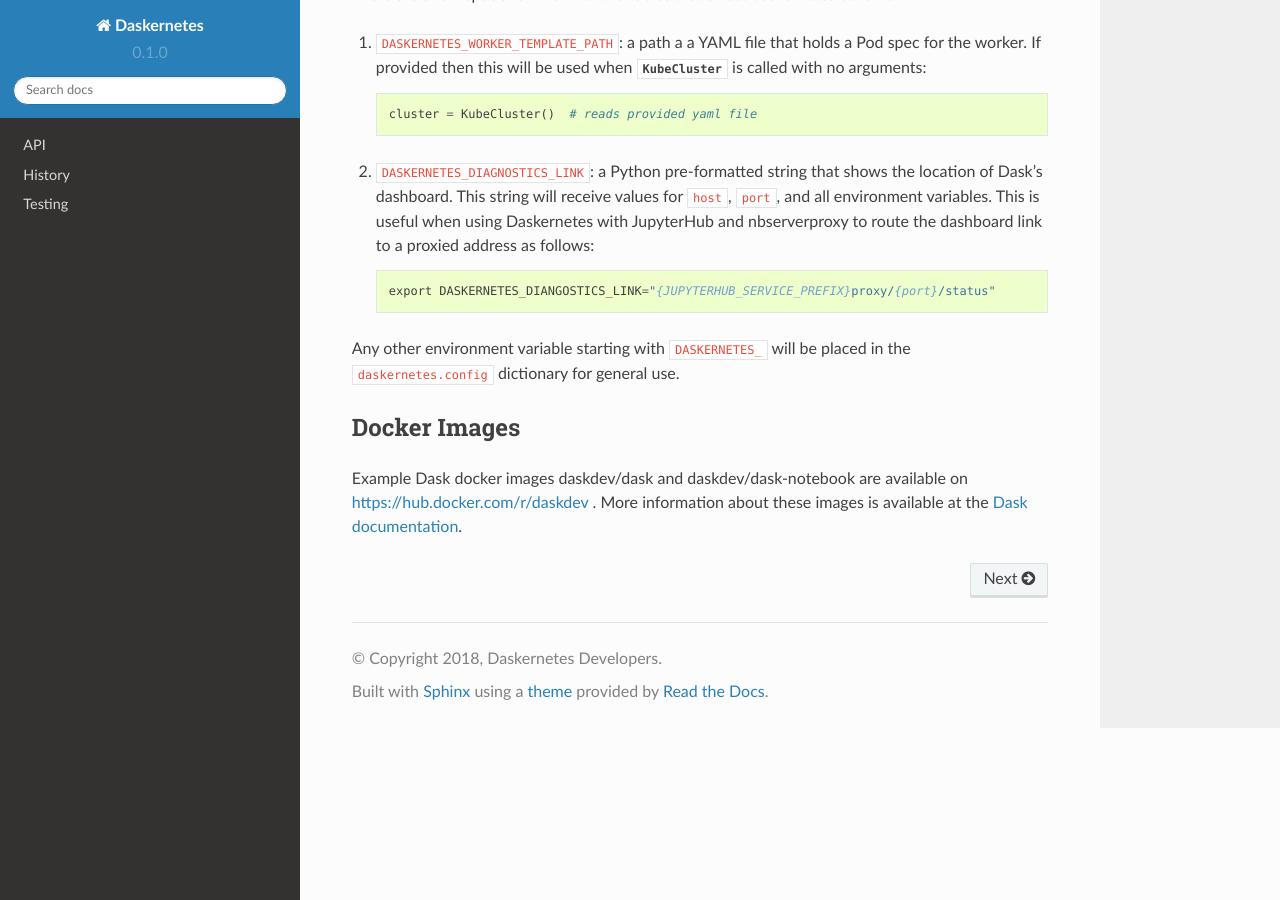
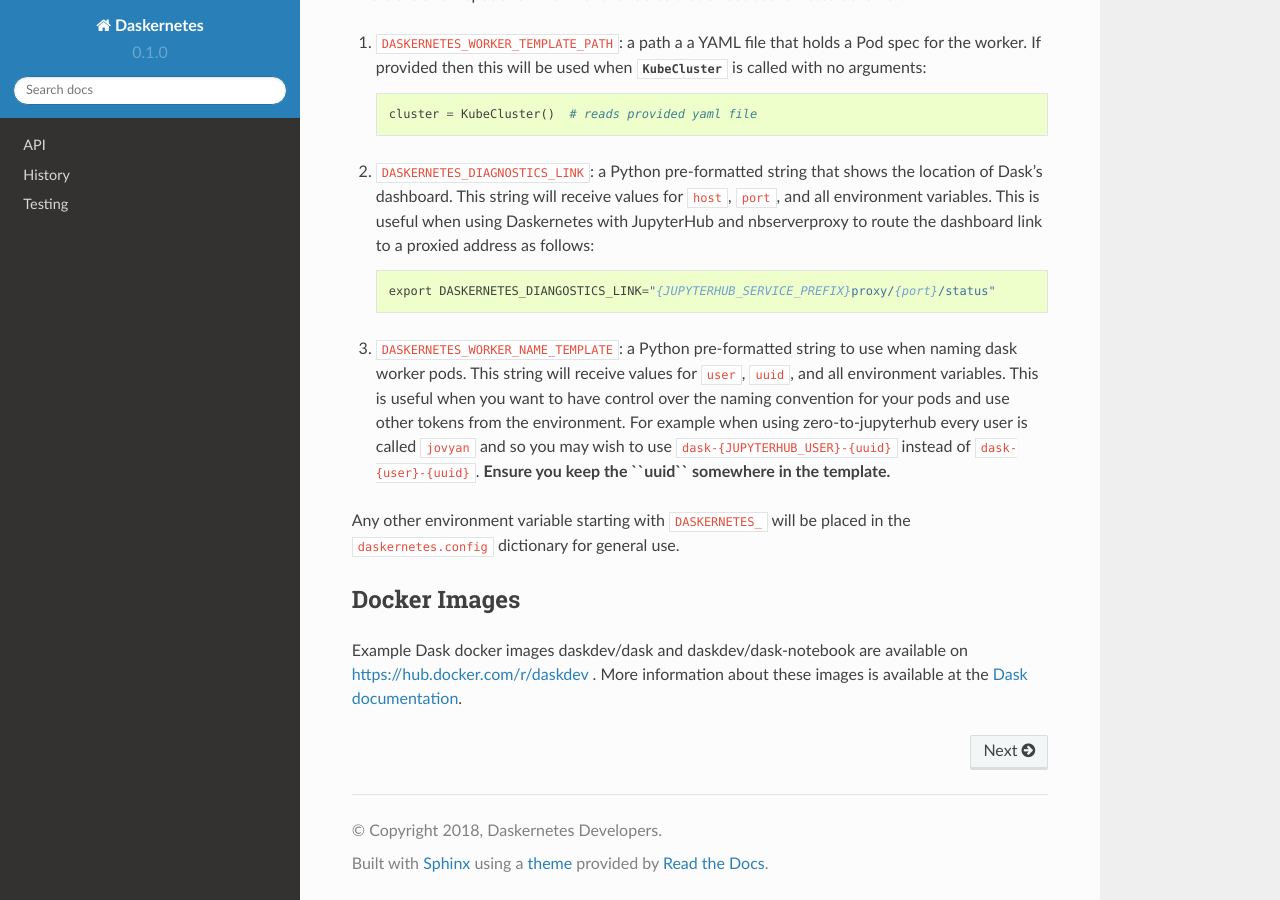
Before and after one commit to dask/dask-kubernetes, a Sphinx documentation site: the page built from doc/source/index.rst, in a window 1280 px wide and 900 px high, scrolled down 1410 px. Built offline with Sphinx 7.4.7 and the Read the Docs theme 2.0.0, drawn with Linux system fonts in a browser that asks for light colours.

Commit message:
Added test and docs

```diff
--- a/doc/source/index.rst
+++ b/doc/source/index.rst
@@ -89,6 +89,15 @@
 
        export DASKERNETES_DIANGOSTICS_LINK="{JUPYTERHUB_SERVICE_PREFIX}proxy/{port}/status"
 
+3.  ``DASKERNETES_WORKER_NAME_TEMPLATE``: a Python pre-formatted string to use
+    when naming dask worker pods. This string will receive values for ``user``,
+    ``uuid``, and all environment variables. This is useful when you want to have
+    control over the naming convention for your pods and use other tokens from
+    the environment. For example when using zero-to-jupyterhub every user is
+    called ``jovyan`` and so you may wish to use ``dask-{JUPYTERHUB_USER}-{uuid}``
+    instead of ``dask-{user}-{uuid}``. **Ensure you keep the ``uuid`` somewhere in
+    the template.**
+
 Any other environment variable starting with ``DASKERNETES_`` will be placed in
 the ``daskernetes.config`` dictionary for general use.
 
```
Also changed, not shown: 1 other file.
